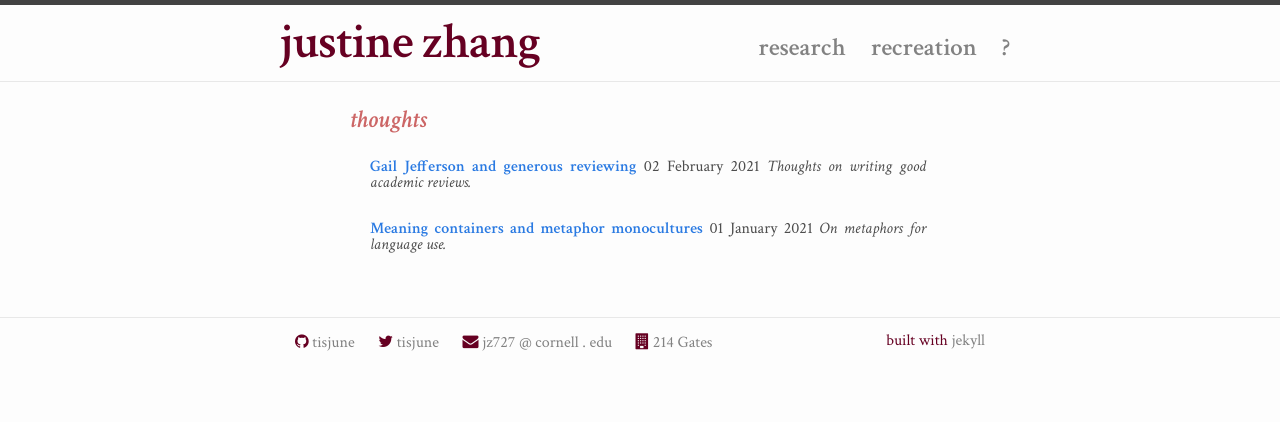
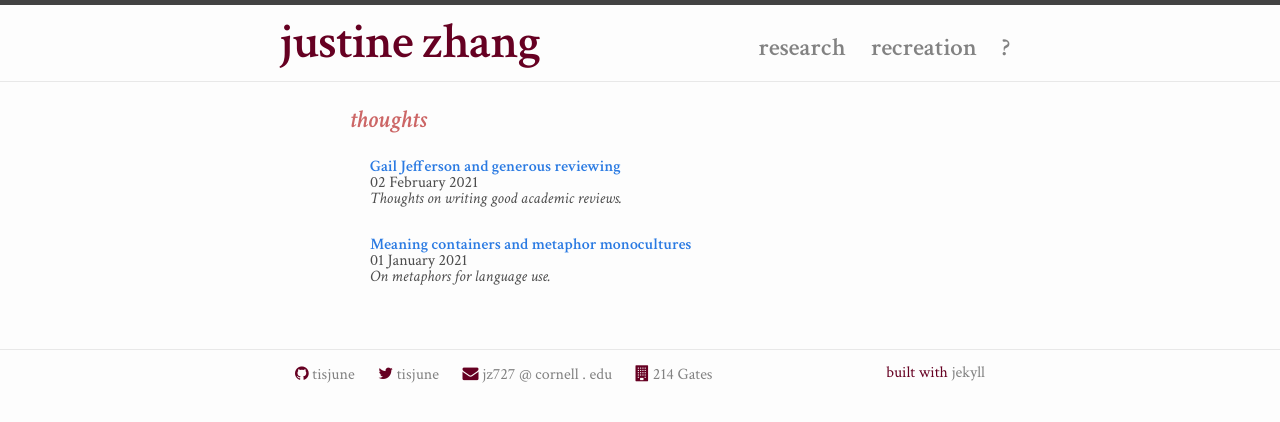
Before and after one commit to tisjune/tisjune.github.io, a Jekyll site: the page built from thoughts.html, in a window 1280 px wide. Shown: the top 422 px of the page. Built offline with Jekyll 4.4.1, drawn with Linux system fonts in a browser that asks for light colours; nearby versions of some CDN libraries.

Commit message:
reviewing

```diff
--- a/thoughts.html
+++ b/thoughts.html
@@ -13,8 +13,9 @@ permalink: /thoughts/
 	    {% for post in site.posts %}
 	      <li>
 	      	<a href="{{ post.url }}"><strong>{{ post.title }}</strong></a>
-	      	{{ post.date | date_to_long_string }}
-	      	<i>{{ post.description }}</i>
+	      	<p>{{ post.date | date_to_long_string }}
+      		<br><i>{{ post.description }}</i></p>
+
 	      </li>
 	    {% endfor %}
 	  </ul>
```
